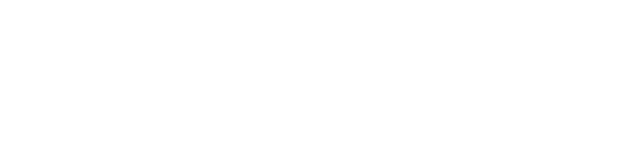
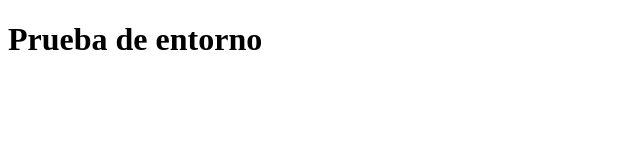
Before and after one commit to rmarvar/examen-endes-ruben, a plain HTML site: page index.html in a window 1280 px wide. Shown: the whole page, without its empty margins (0-640 px from the left). Drawn offline with Linux system fonts and the light colour scheme.

Commit message:
Edicion html

```diff
--- a/index.html
+++ b/index.html
@@ -6,9 +6,7 @@
     <title>Document</title>
 </head>
 <body>
-
-
-
+    <h1> Prueba de entorno</h1>
 
 
 </body>
```
